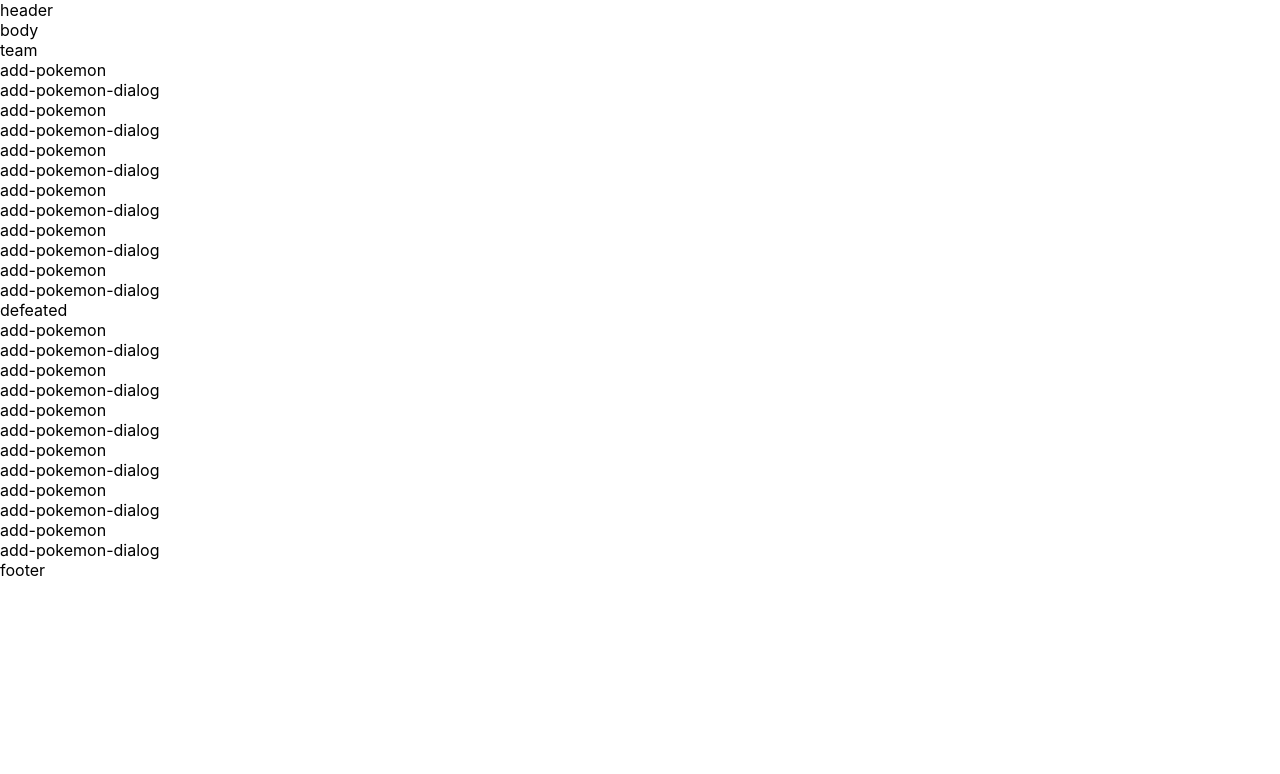
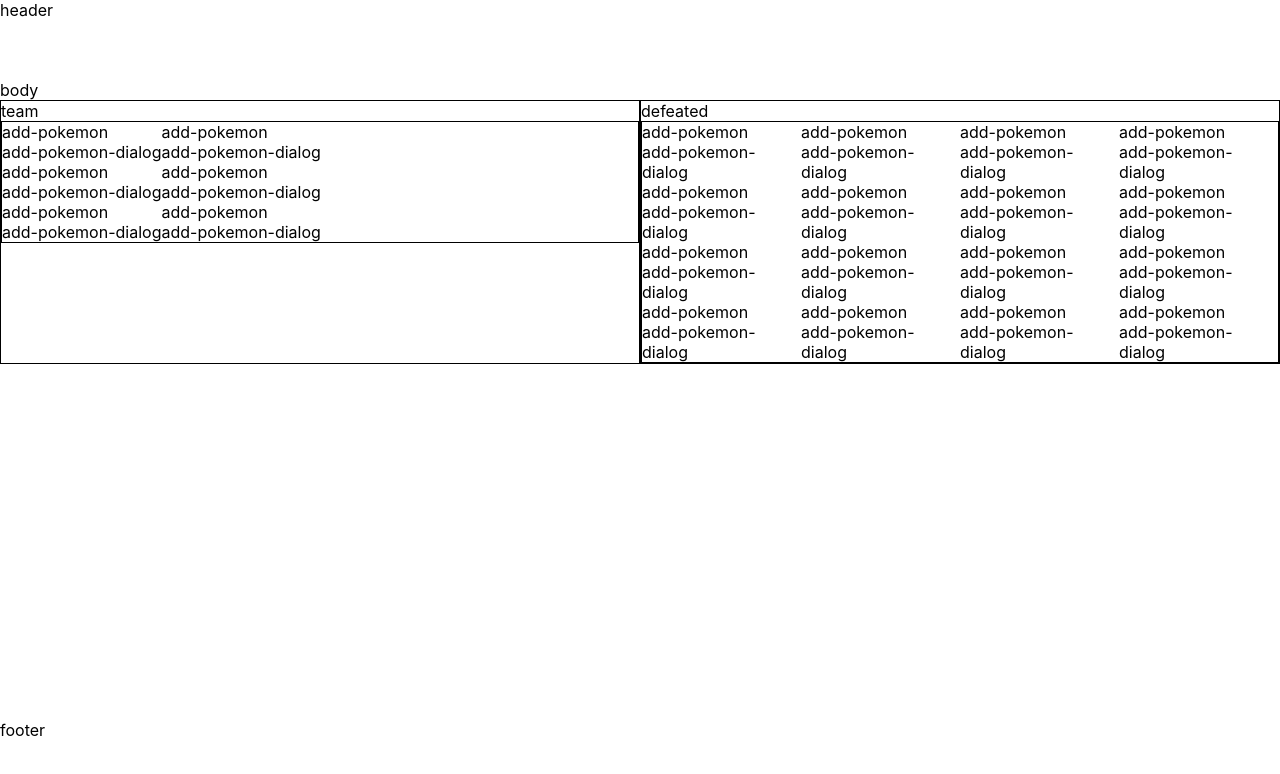
Before and after one commit to karenkwok/evcalc, a React (Create React App) app: page / in a window 1280 px wide. Shown: the top 774 px of the page. Built offline with nearby package versions, Linux system fonts and the light colour scheme.

Commit message:
Styled placeholder content

```diff
--- a/src/components/body/Body.scss
+++ b/src/components/body/Body.scss
@@ -0,0 +1,13 @@
+#body {
+  height: 80vh;
+  width: 100%;
+
+  #body-components {
+    display: flex;
+    flex-direction: row;
+
+    > * {
+      width: 50%;
+    }
+  }
+}
--- a/src/components/body/Body.tsx
+++ b/src/components/body/Body.tsx
@@ -4,10 +4,12 @@
 
 const Body = () => {
   return (
-    <div>
+    <div id='body'>
       body
-      <Team />
-      <Defeated />
+      <div id='body-components'>
+        <Team />
+        <Defeated />
+      </div>
     </div>
   );
 };
--- a/src/components/body/defeated/Defeated.scss
+++ b/src/components/body/defeated/Defeated.scss
@@ -0,0 +1,15 @@
+#defeated {
+  border: 1px solid;
+
+  #defeated-pokemon {
+    display: flex;
+    flex-direction: column;
+
+    border: 1px solid;
+
+    .defeated-pokemon-row {
+      display: flex;
+      flex-direction: row;
+    }
+  }
+}
--- a/src/components/body/defeated/Defeated.tsx
+++ b/src/components/body/defeated/Defeated.tsx
@@ -3,14 +3,34 @@
 
 const Defeated = () => {
   return (
-    <div>
+    <div id='defeated'>
       defeated
-      <AddPokemon />
-      <AddPokemon />
-      <AddPokemon />
-      <AddPokemon />
-      <AddPokemon />
-      <AddPokemon />
+      <div id='defeated-pokemon'>
+        <div className='defeated-pokemon-row'>
+          <AddPokemon />
+          <AddPokemon />
+          <AddPokemon />
+          <AddPokemon />
+        </div>
+        <div className='defeated-pokemon-row'>
+          <AddPokemon />
+          <AddPokemon />
+          <AddPokemon />
+          <AddPokemon />
+        </div>
+        <div className='defeated-pokemon-row'>
+          <AddPokemon />
+          <AddPokemon />
+          <AddPokemon />
+          <AddPokemon />
+        </div>
+        <div className='defeated-pokemon-row'>
+          <AddPokemon />
+          <AddPokemon />
+          <AddPokemon />
+          <AddPokemon />
+        </div>
+      </div>
     </div>
   );
 };
--- a/src/components/body/team/Team.scss
+++ b/src/components/body/team/Team.scss
@@ -0,0 +1,15 @@
+#team {
+  border: 1px solid;
+
+  #team-pokemon {
+    display: flex;
+    flex-direction: column;
+
+    border: 1px solid;
+
+    .team-pokemon-row {
+      display: flex;
+      flex-direction: row;
+    }
+  }
+}
--- a/src/components/body/team/Team.tsx
+++ b/src/components/body/team/Team.tsx
@@ -3,14 +3,22 @@
 
 const Team = () => {
   return (
-    <div>
+    <div id='team'>
       team
+      <div id='team-pokemon'>
+        <div className='team-pokemon-row'>
           <AddPokemon />
           <AddPokemon />
+        </div>
+        <div className='team-pokemon-row'>
           <AddPokemon />
           <AddPokemon />
+        </div>
+        <div className='team-pokemon-row'>
           <AddPokemon />
           <AddPokemon />
+        </div>
+      </div>
     </div>
   );
 };
--- a/src/components/footer/Footer.scss
+++ b/src/components/footer/Footer.scss
@@ -0,0 +1,4 @@
+footer {
+  height: 10vh;
+  width: 100%;
+}
--- a/src/components/header/Header.scss
+++ b/src/components/header/Header.scss
@@ -0,0 +1,4 @@
+header {
+  height: 10vh;
+  width: 100%;
+}
```
Lines whose indentation alone changed are shown as unchanged.
